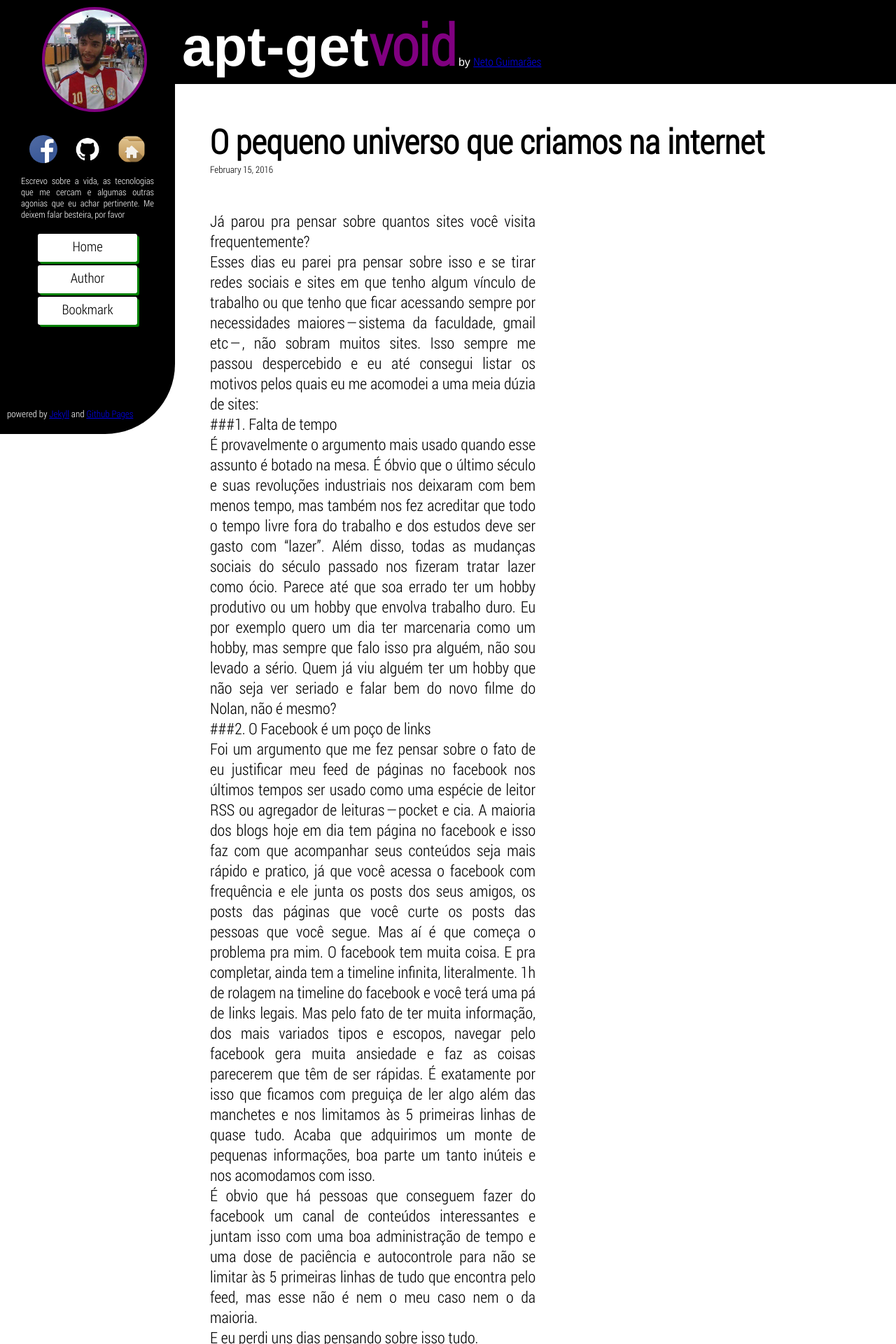
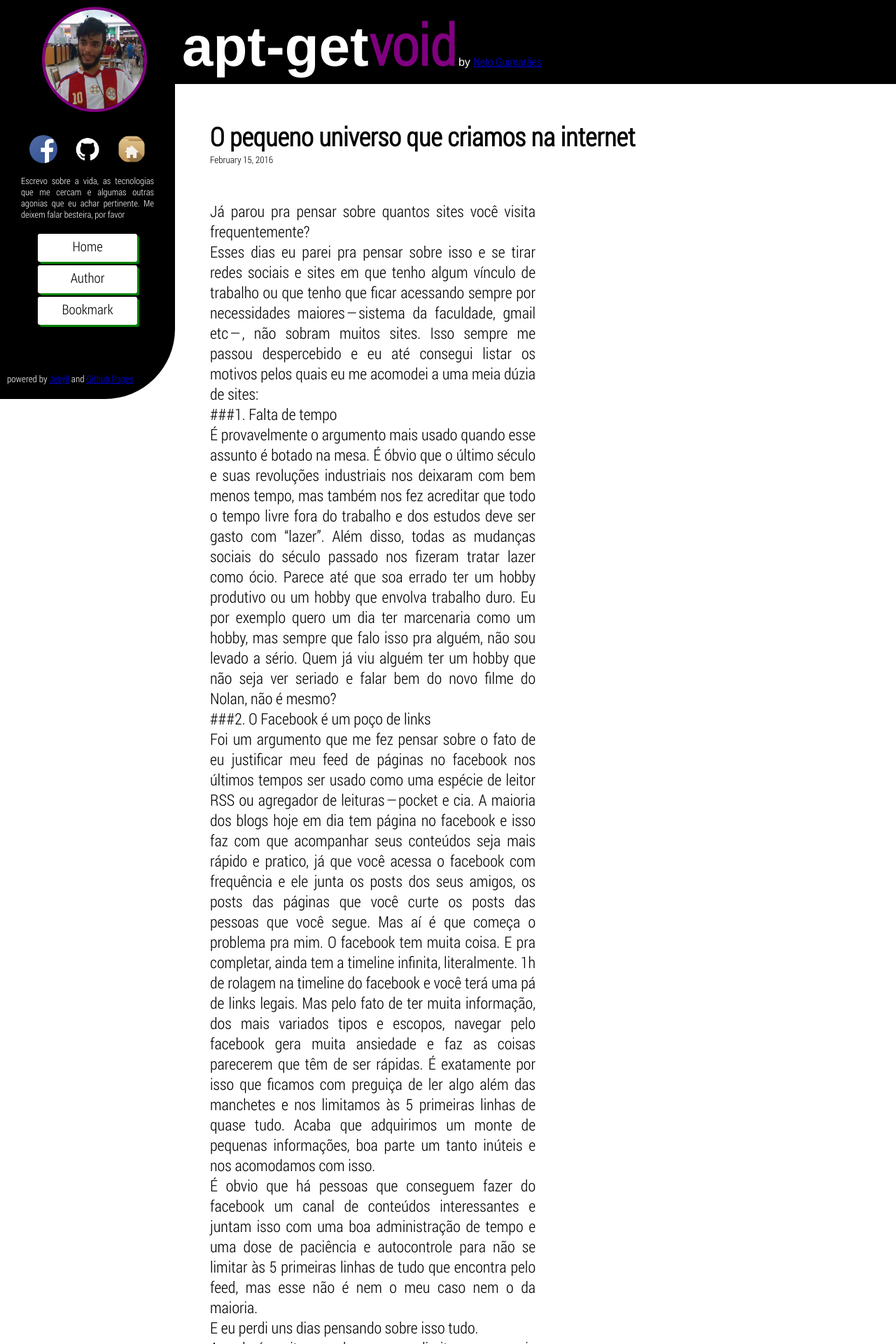
Before and after one commit to batoreh/netoguimaraes.github.io, a Jekyll site: the page built from _posts/2016-02-15-O-pequeno-universo-que-criamos-na-internet.md, in a window 1280 px wide. Shown: the top 1920 px of the page at 70% size. Built offline with Jekyll 4.4.1, drawn with Linux system fonts in a browser that asks for light colours.

Commit message:
Update master.css

```diff
--- a/css/master.css
+++ b/css/master.css
@@ -55,7 +55,7 @@
 	display: block;
 	position: relative;
 	width: 250px;
-	height: 500px;
+	height: 450px;
 	padding: 30px;
 	box-sizing: border-box;
 	background-color: black;
@@ -148,7 +148,7 @@ footer{
 	background-color: white;
 }
 .post-title{
-	font-size: 3em;
+	font-size: 2.3em;
 	display: inline;
 }
 .post-meta{
```
